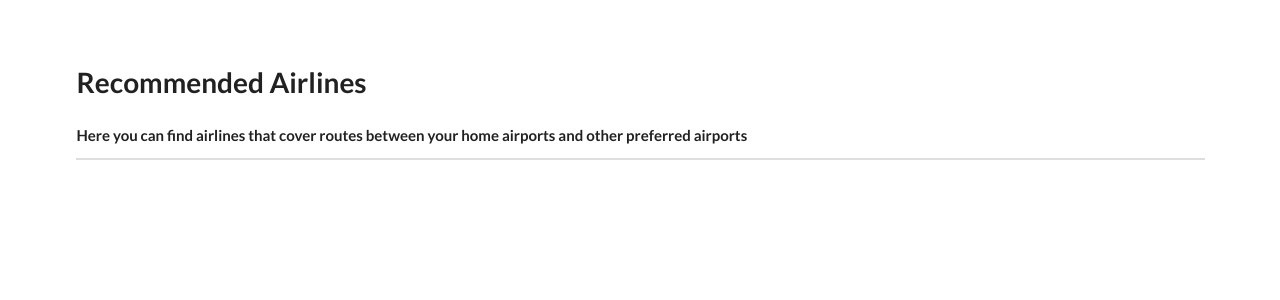
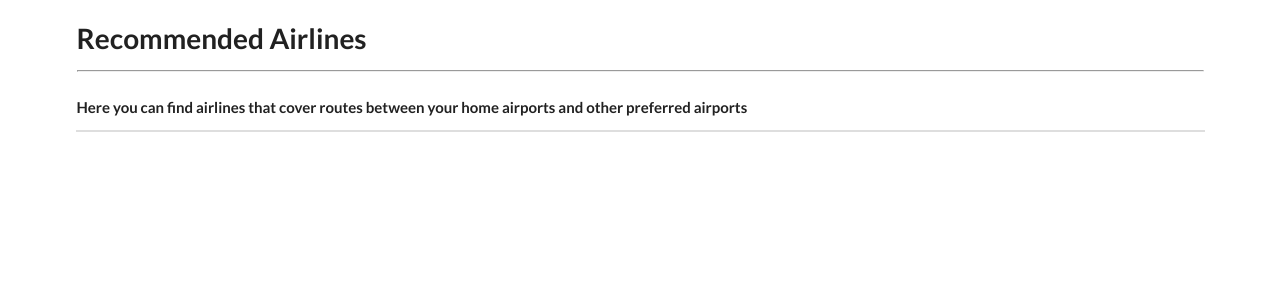
Before and after one commit to turbotardigrade/fly, a Flask app: template templates/airlines.html in a window 1280 px wide. Shown: the top 300 px of the page. Run offline with Flask 2, Linux system fonts and the light colour scheme; the template is opened without the code that fills it, so the values that code supplies are empty; parts of the project's set-up code (start-up, migrations or seed data) failed here and were passed over; some libraries are stand-ins or nearby versions.

Commit message:
Make airlines page heading consistent with airline page

```diff
--- a/templates/airlines.html
+++ b/templates/airlines.html
@@ -13,9 +13,11 @@
 </head>
 <body>
   <div class="ui container">
-    <br /><br />
-    <h1 class="ui header">Recommended Airlines</h1>
-    <h4 class="sub header">Here you can find airlines that cover routes between your home airports and other preferred airports</h4>
+    <h1 style="padding-top: 20px;">Recommended Airlines</h1>
+
+    <hr />
+
+    <h4>Here you can find airlines that cover routes between your home airports and other preferred airports</h4>
     <div class="ui fluid styled accordion">
       {% for airline in airlines %}
       <div class="title">
```
